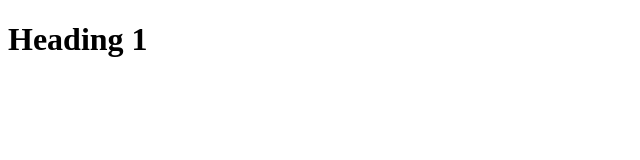
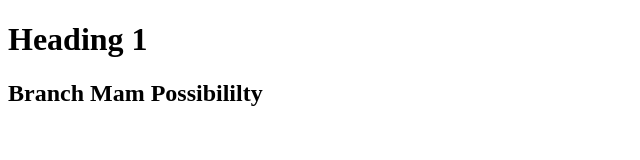
Before and after one commit to raheelcodes/CODES, a plain HTML site: page index.html in a window 1280 px wide. Shown: the whole page, without its empty margins (0-640 px from the left). Drawn offline with Linux system fonts and the light colour scheme.

Commit message:
Branch Mam Possibility

```diff
--- a/index.html
+++ b/index.html
@@ -10,6 +10,7 @@
 
 <body>
     <h1>Heading 1</h1>
+    <h2>Branch Mam Possibililty</h2>
 </body>
 
 </html>
```
